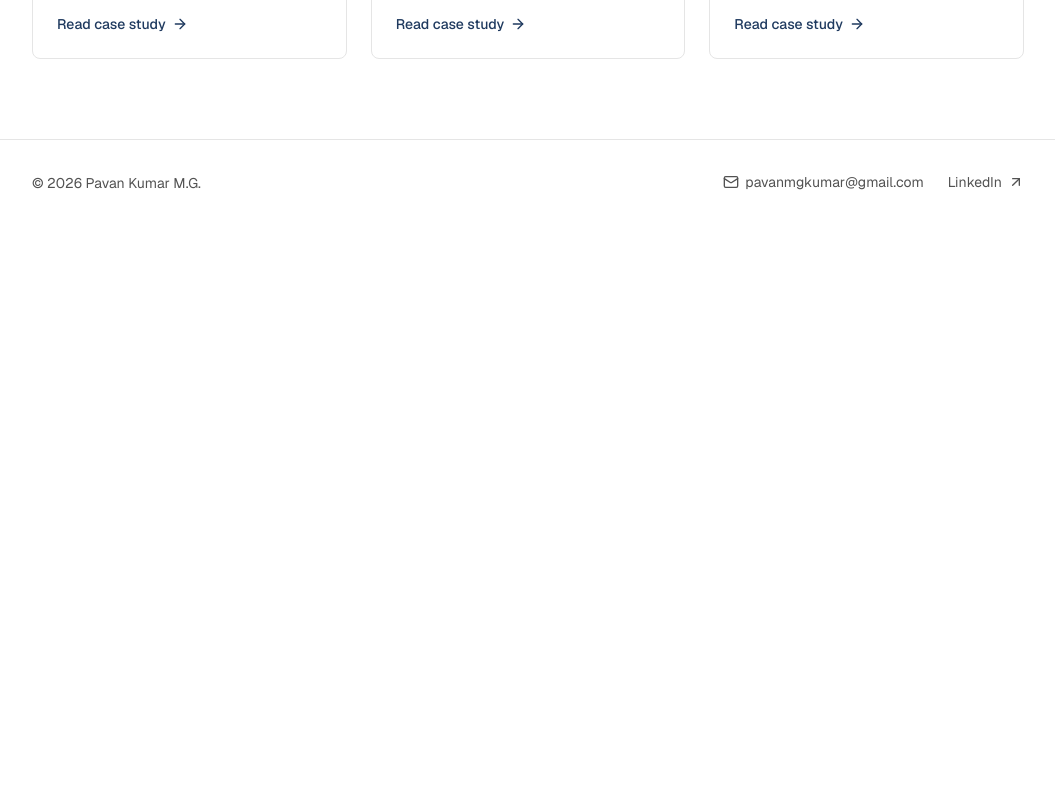
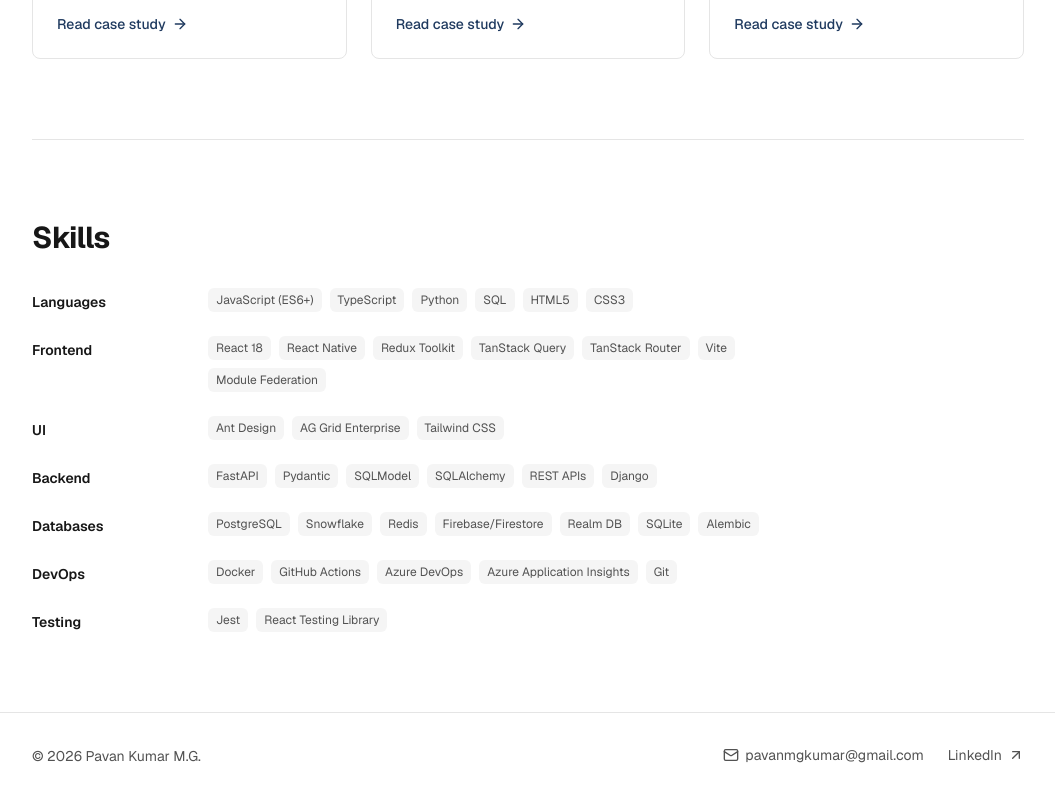
Before and after one commit to pavanAryan/portfolio, a Next.js app: page / in a window 1280 px wide. Shown: the part 2476-3276 px from the top of the page, without its empty margins (112-1167 px from the left). Before the commit the page ends 2703 px from the top, so only its background shows below. Built offline with nearby package versions, Linux system fonts and the light colour scheme.

Commit message:
Add grouped skills section

```diff
--- a/src/app/page.tsx
+++ b/src/app/page.tsx
@@ -2,15 +2,17 @@ import { Hero } from "@/components/Hero";
 import { About } from "@/components/About";
 import { Experience } from "@/components/Experience";
 import { Projects } from "@/components/Projects";
+import { Skills } from "@/components/Skills";
 
 export default function Home() {
-  // More sections (Skills, Contact) are added as we build them.
+  // Contact is added on Day 4.
   return (
     <>
       <Hero />
       <About />
       <Experience />
       <Projects />
+      <Skills />
     </>
   );
 }
--- a/src/components/Skills.tsx
+++ b/src/components/Skills.tsx
@@ -1,4 +1,25 @@
-// TODO: built on Day 3
+// Server component: skills grouped by category, shown as chips.
+
+import { profile } from "@/data/profile";
+import { Section } from "@/components/Section";
+import { ChipList } from "@/components/ChipList";
+
 export function Skills() {
-  return null;
+  return (
+    <Section id="skills" title={profile.sectionTitles.skills}>
+      <ul className="space-y-6">
+        {profile.skills.map((group) => (
+          // Phones: category above its chips.
+          // 640px+: two columns, category on the left (10rem wide), chips on the right.
+          <li
+            key={group.category}
+            className="flex flex-col gap-2 sm:grid sm:grid-cols-[10rem_1fr] sm:gap-4"
+          >
+            <h3 className="text-sm font-semibold sm:pt-1">{group.category}</h3>
+            <ChipList items={group.skills} />
+          </li>
+        ))}
+      </ul>
+    </Section>
+  );
 }
```
